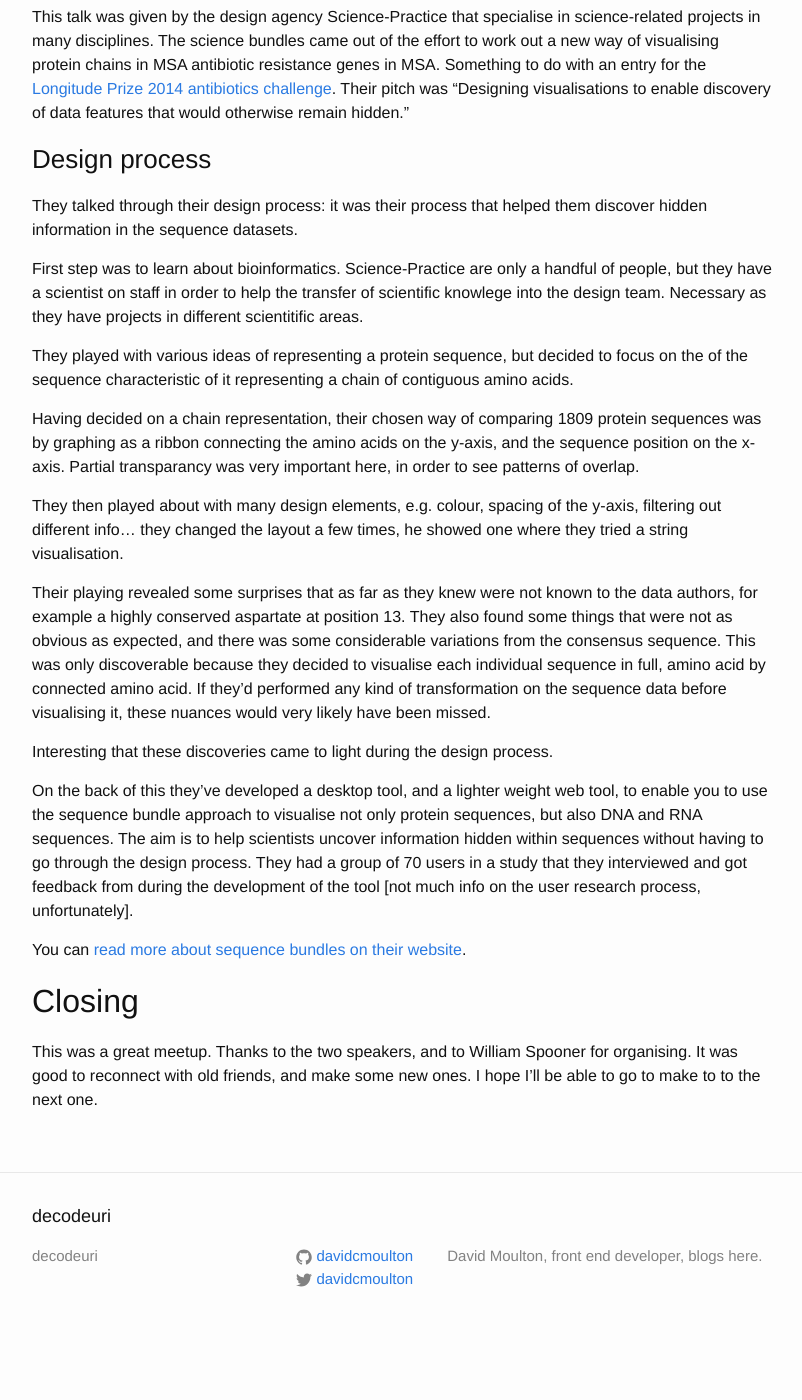
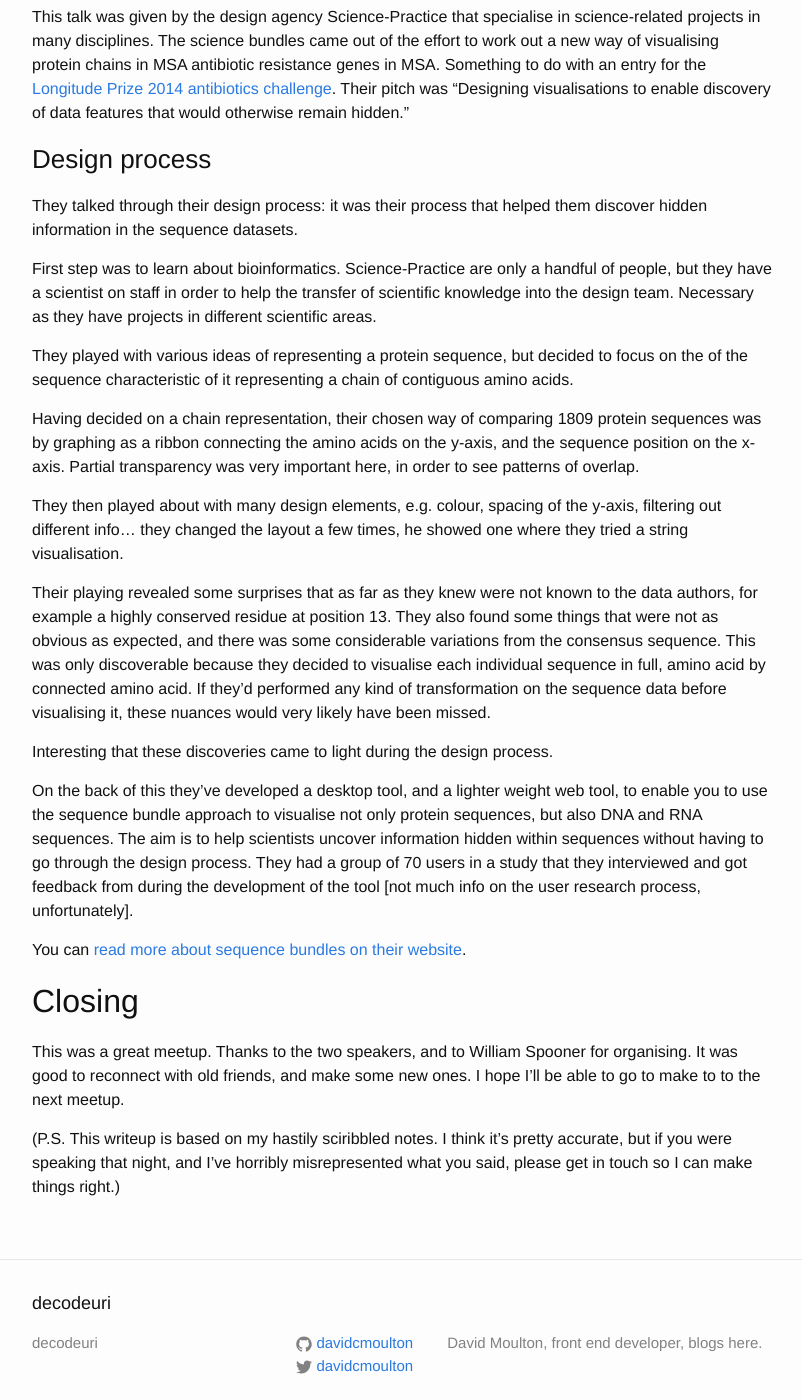
Before and after one commit to davidcmoulton/decodeuri, a Jekyll site: the page built from _posts/2015-01-16-meetup-report-science-of-data-visualistion.md, in a window 1280 px wide and 1400 px high, scrolled down 2541 px. Shown: the whole window, without its empty margins (238-1040 px from the left). Built offline with Jekyll 4.4.1, drawn with Linux system fonts in a browser that asks for light colours; before the commit the page ends 3891 px from its top, so only the background shows below that; some of the changed text lies outside the part shown.

Commit message:
Correct spelling & add rider, readme

```diff
--- a/_config.yml
+++ b/_config.yml
@@ -10,3 +10,4 @@ github_username:  davidcmoulton
 
 # Build settings
 markdown: kramdown
+permalink: pretty
--- a/_includes/head.html
+++ b/_includes/head.html
@@ -1,6 +1,6 @@
 <head>
     <meta charset="utf-8">
-    <meta name="viewport" content="width=device-width initial-scale=1" />
+    <meta name="viewport" content="width=device-width, initial-scale=1" />
     <meta http-equiv="X-UA-Compatible" content="IE=edge">
 
     <title>{% if page.title %}{{ page.title }}{% else %}{{ site.title }}{% endif %}</title>
--- a/_posts/2015-01-16-meetup-report-science-of-data-visualistion.md
+++ b/_posts/2015-01-16-meetup-report-science-of-data-visualistion.md
@@ -87,17 +87,17 @@ This talk was given by the design agency Science-Practice that specialise in sci
 
 They talked through their design process: it was their process that helped them discover hidden information in the sequence datasets.
 
-First step was to learn about bioinformatics. Science-Practice are only a handful of people, but they have a scientist on staff in order to help the transfer of scientific knowlege into the design team. Necessary as they have projects in different scientitific areas.
+First step was to learn about bioinformatics. Science-Practice are only a handful of people, but they have a scientist on staff in order to help the transfer of scientific knowledge into the design team. Necessary as they have projects in different scientific areas.
 
 They played with various ideas of representing a protein sequence, but decided to focus on the of the sequence characteristic of it representing a chain of contiguous amino acids.
 
-Having decided on a chain representation, their chosen way of comparing 1809 protein sequences was by graphing as a ribbon connecting the amino acids on the y-axis, and the sequence position on the x-axis. Partial transparancy was very important here, in order to see patterns of overlap.
+Having decided on a chain representation, their chosen way of comparing 1809 protein sequences was by graphing as a ribbon connecting the amino acids on the y-axis, and the sequence position on the x-axis. Partial transparency was very important here, in order to see patterns of overlap.
 
 They then played about with many design elements, e.g. colour, spacing of the y-axis, filtering out different info... they changed the layout a few times, he showed one where they tried a string visualisation.
 
-Their playing revealed some surprises that as far as they knew were not known to the data authors, for example a highly conserved aspartate at position 13. They also found some things that were not as obvious as expected, and there was some considerable variations from the consensus sequence. This was only discoverable because they decided to visualise each individual sequence in full, amino acid by connected amino acid. If they'd performed any kind of transformation on the sequence data before visualising it, these nuances would very likely have been missed.
+Their playing revealed some surprises that as far as they knew were not known to the data authors, for example a highly conserved residue at position 13. They also found some things that were not as obvious as expected, and there was some considerable variations from the consensus sequence. This was only discoverable because they decided to visualise each individual sequence in full, amino acid by connected amino acid. If they'd performed any kind of transformation on the sequence data before visualising it, these nuances would very likely have been missed.
 
-Interesting that these discoveries came to light during the design  process.
+Interesting that these discoveries came to light during the design process.
 
 On the back of this they've developed a desktop tool, and a lighter weight web tool, to enable you to use the sequence bundle approach to visualise not only protein sequences, but also DNA and RNA sequences. The aim is to help scientists uncover information hidden within sequences without having to go through the design process. They had a group of 70 users in a study that they interviewed and got feedback from during the development of the tool [not much info on the user research process, unfortunately].
 
@@ -105,4 +105,6 @@ You can [read more about sequence bundles on their website](http://science-pract
 
 
 ## Closing
-This was a great meetup. Thanks to the two speakers, and to William Spooner for organising. It was good to reconnect with old friends, and make some new ones. I hope I'll be able to go to make to to the next one.
+This was a great meetup. Thanks to the two speakers, and to William Spooner for organising. It was good to reconnect with old friends, and make some new ones. I hope I'll be able to go to make to to the next meetup.
+
+(P.S. This writeup is based on my hastily sciribbled notes. I think it's pretty accurate, but if you were speaking that night, and I've horribly misrepresented what you said, please get in touch so I can make things right.)
```
Also changed, not shown: other parts of _posts/2015-01-16-meetup-report-science-of-data-visualistion.md (+7 -7 lines).
